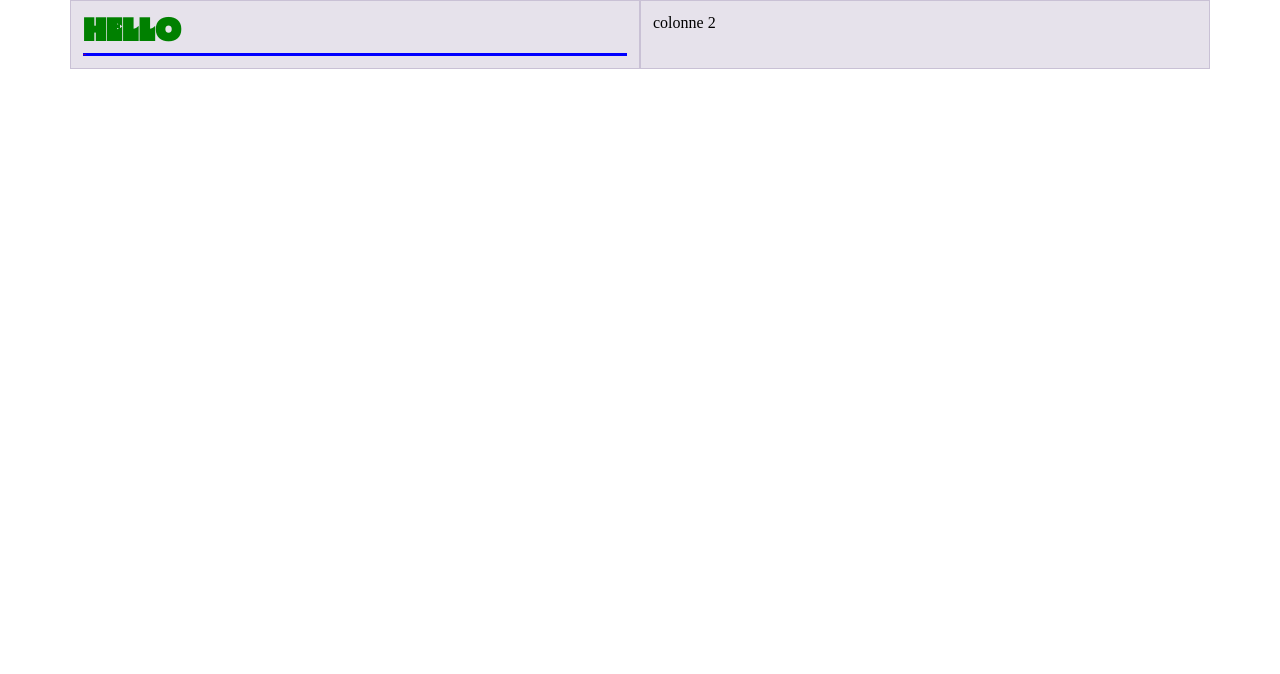
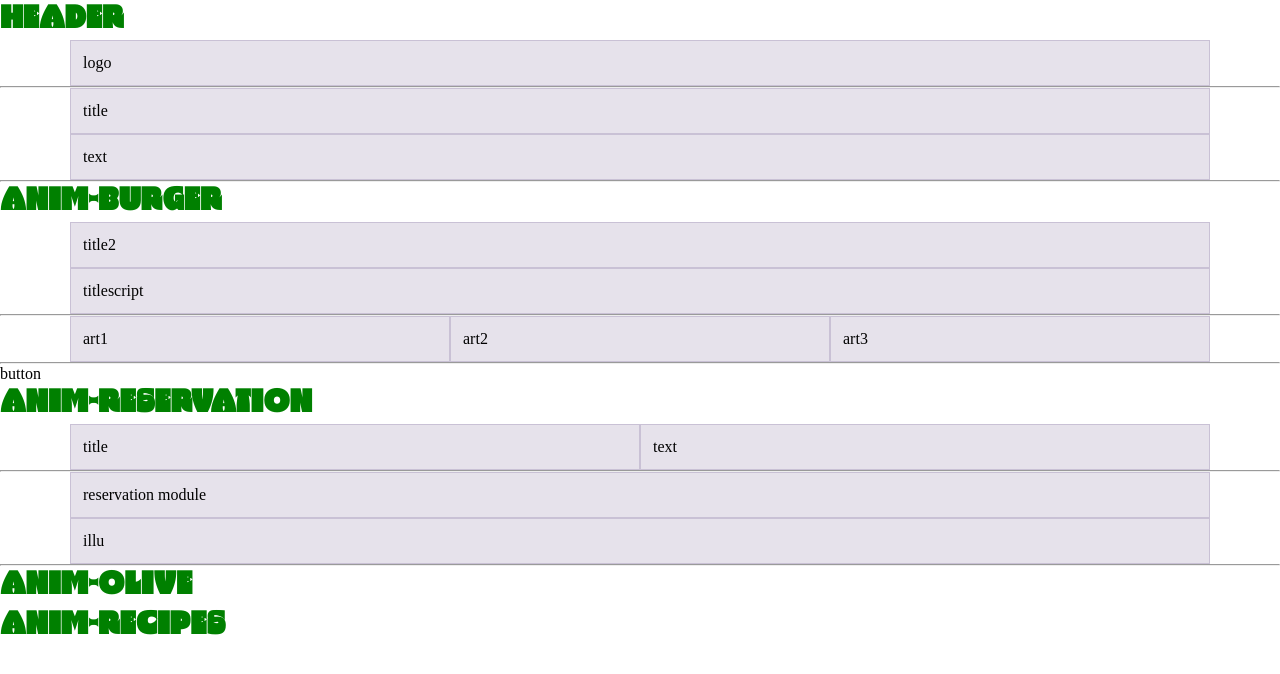
Before and after one commit to thomasrouiller/colasburger, a website built with Parcel: page src/index.html in a window 1280 px wide. Built offline with nearby package versions, Linux system fonts and the light colour scheme.

Commit message:
started the bootstrap grid

```diff
--- a/src/index.html
+++ b/src/index.html
@@ -8,14 +8,61 @@
     <link rel="stylesheet" href="scss/fonts.scss" />
   </head>
   <body>
+    <header>
+      <div><h1>header</h1></div>
+    </header>
     <div class="container">
       <div class="row">
-        <div class="col">
-          <h1>hello</h1>
-          <h2>text</h2>
-        </div>
-        <div class="col">colonne 2</div>
+        <div class="col-sm-12">logo</div>
       </div>
+    </div>
+    <hr />
+    <div class="container">
+      <div class="row">
+        <div class="col-sm-12">title</div>
+        <div class="col-sm-12">text</div>
+      </div>
+    </div>
+    <hr />
+    <div>
+      <h1>anim-burger</h1>
+    </div>
+    <div class="container">
+      <div class="row">
+        <div class="col-sm-12">title2</div>
+        <div class="col-sm-12">titlescript</div>
+      </div>
+    </div>
+    <hr />
+    <div class="container">
+      <div class="row">
+        <div class="col-sm-12 col-lg-4">art1</div>
+        <div class="col-sm-12 col-lg-4">art2</div>
+        <div class="col-sm-12 col-lg-4">art3</div>
+      </div>
+    </div>
+    <hr />
+    <div>button</div>
+    <div>
+      <h1>anim-reservation</h1>
+    </div>
+    <div class="container">
+      <div class="row">
+        <div class="col-sm-12 col-lg-6">title</div>
+        <div class="col-sm-12 col-lg-6">text</div>
+      </div>
+    </div>
+    <hr />
+    <div class="container">
+      <div class="row">
+        <div class="col-sm-12">reservation module</div>
+        <div class="col-sm-12">illu</div>
+      </div>
+    </div>
+    <hr />
+    <div>
+      <h1>anim-olive</h1>
+      <h1>anim-recipes</h1>
     </div>
     <script src="js/main.js" type="module"></script>
   </body>
```
